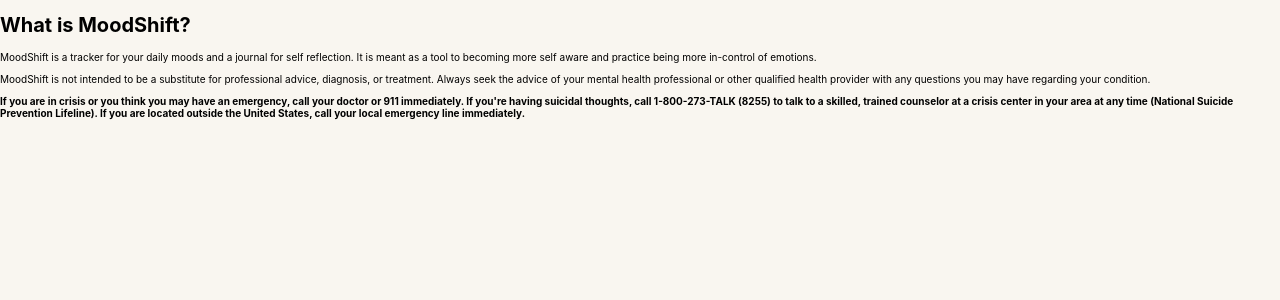
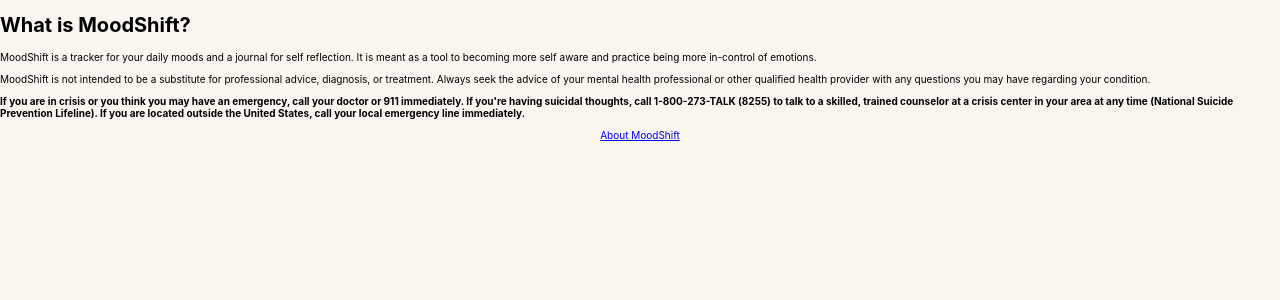
Before and after one commit to RoseAHill/MoodShift, a Django app: page /about/ in a window 1280 px wide. Shown: the part 77-377 px from the top of the page. Run offline with Django 3.2, Linux system fonts and the light colour scheme.

Commit message:
add about footer

```diff
--- a/main_app/templates/base.html
+++ b/main_app/templates/base.html
@@ -31,5 +31,8 @@
     {% block content %}
     {% endblock %}
   </main>
+  <footer>
+    <a href="/about">About MoodShift</a>
+  </footer>
 </body>
 </html>
```
